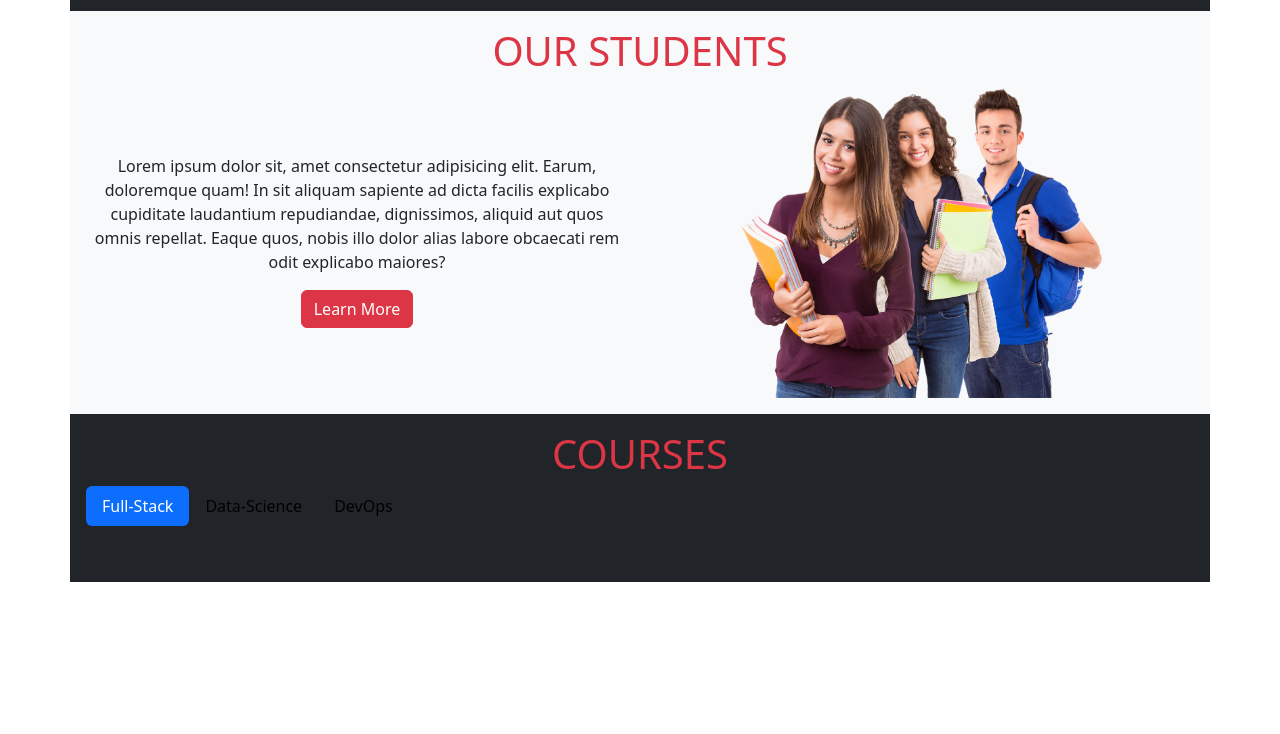
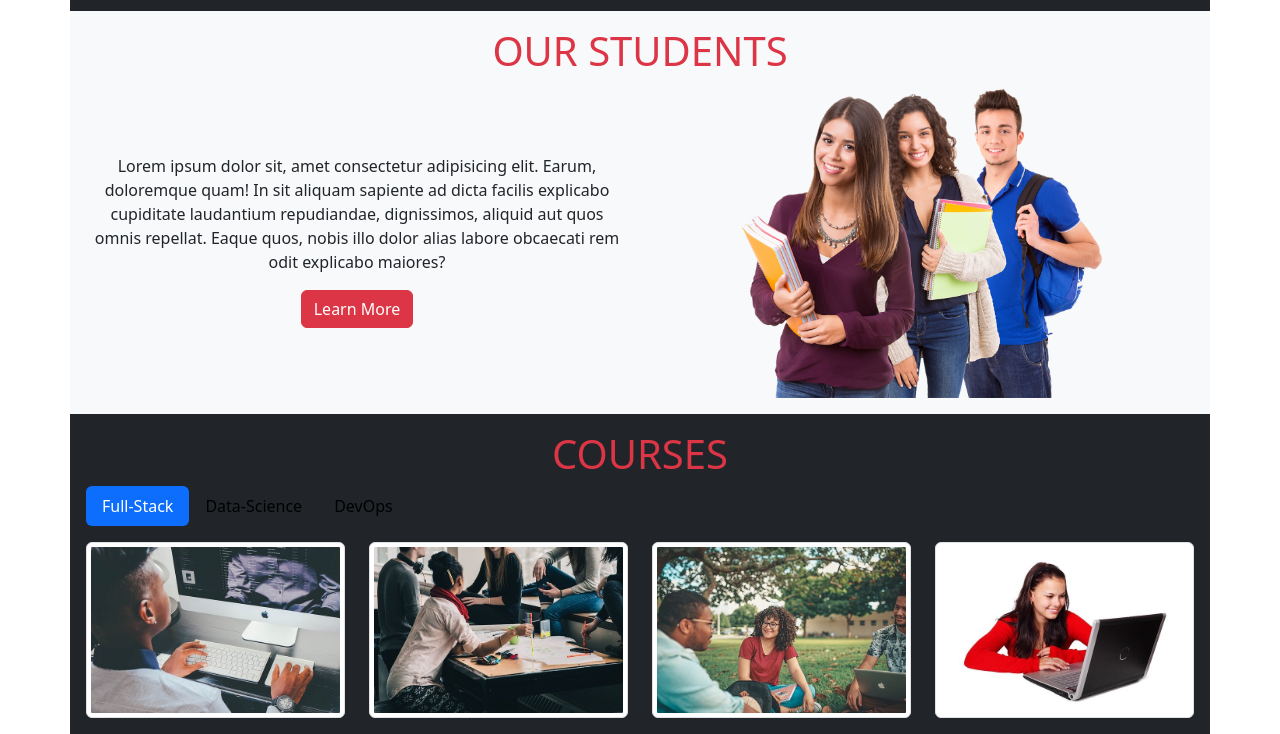
Before and after one commit to cankutaykatkat/Bootstrap-Project, a plain HTML site: page index.html in a window 1280 px wide. Shown: the part 1700-2434 px from the top of the page. Before the commit the page ends 2282 px from the top, so only its background shows below. Drawn offline with nearby package versions, Linux system fonts and the light colour scheme; files whose address does not match are found by name.

Commit message:
fs-images

```diff
--- a/index.html
+++ b/index.html
@@ -400,7 +400,44 @@
             aria-labelledby="pills-home-tab"
             tabindex="0"
           >
-            ...
+            <div class="row">
+              <div class="col-md-6 col-lg-3">
+                <a data-fslightbox href="./img/thumbnail/fs1.jpg">
+                  <img
+                    src="./img/thumbnail/fs1.jpg"
+                    class="img-thumbnail"
+                    alt="fs1"
+                  />
+                </a>
+              </div>
+              <div class="col-md-6 col-lg-3">
+                <a data-fslightbox href="./img/thumbnail/fs2.jpg">
+                  <img
+                    src="./img/thumbnail/fs2.jpg"
+                    class="img-thumbnail"
+                    alt="fs2"
+                  />
+                </a>
+              </div>
+              <div class="col-md-6 col-lg-3">
+                <a data-fslightbox href="./img/thumbnail/fs3.jpg">
+                  <img
+                    src="./img/thumbnail/fs3.jpg"
+                    class="img-thumbnail"
+                    alt="fs3"
+                  />
+                </a>
+              </div>
+              <div class="col-md-6 col-lg-3">
+                <a data-fslightbox href="./img/thumbnail/fs4.jpg">
+                  <img
+                    src="./img/thumbnail/fs4.jpg"
+                    class="img-thumbnail"
+                    alt="fs4"
+                  />
+                </a>
+              </div>
+            </div>
           </div>
           <div
             class="tab-pane fade"
```
